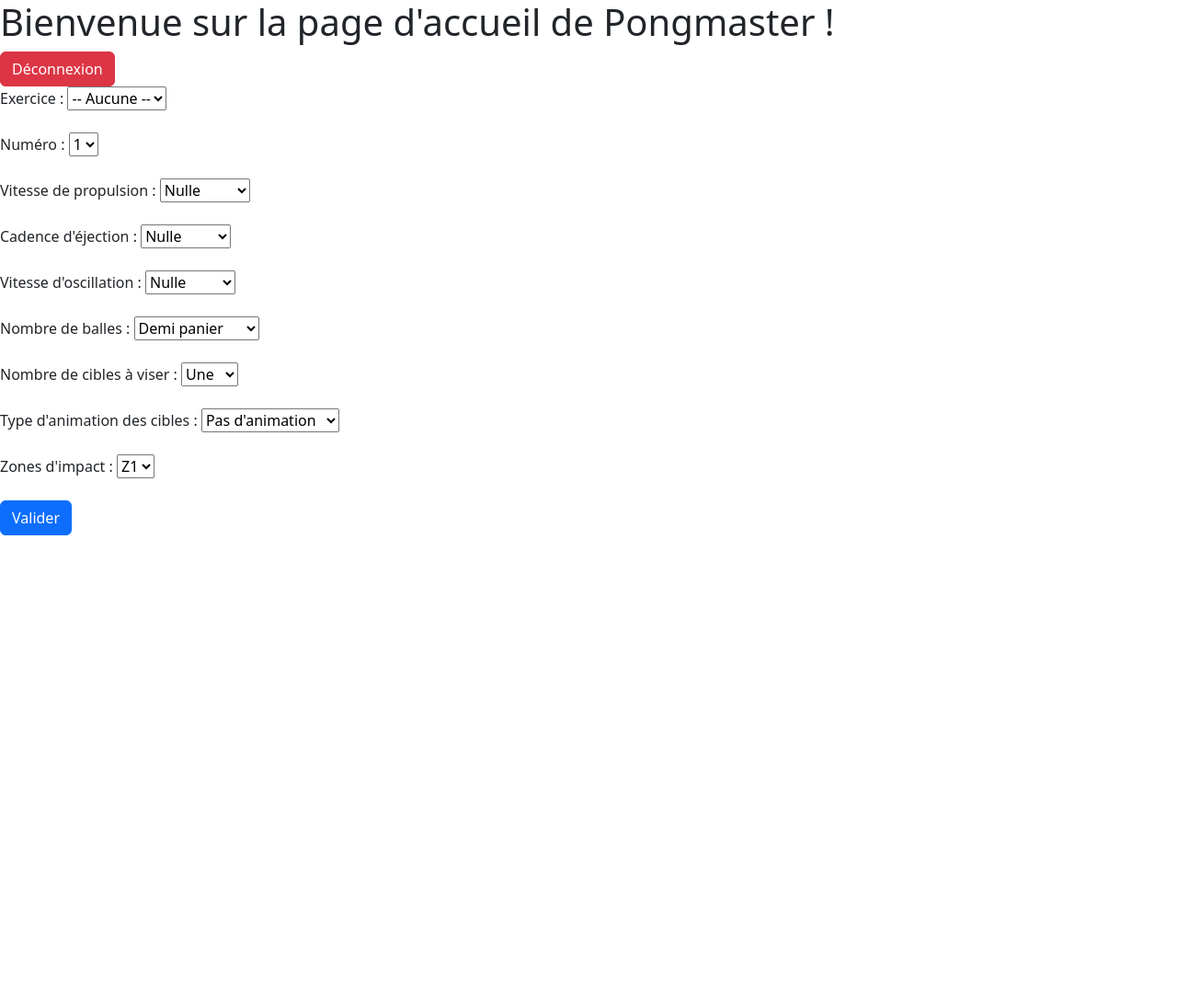
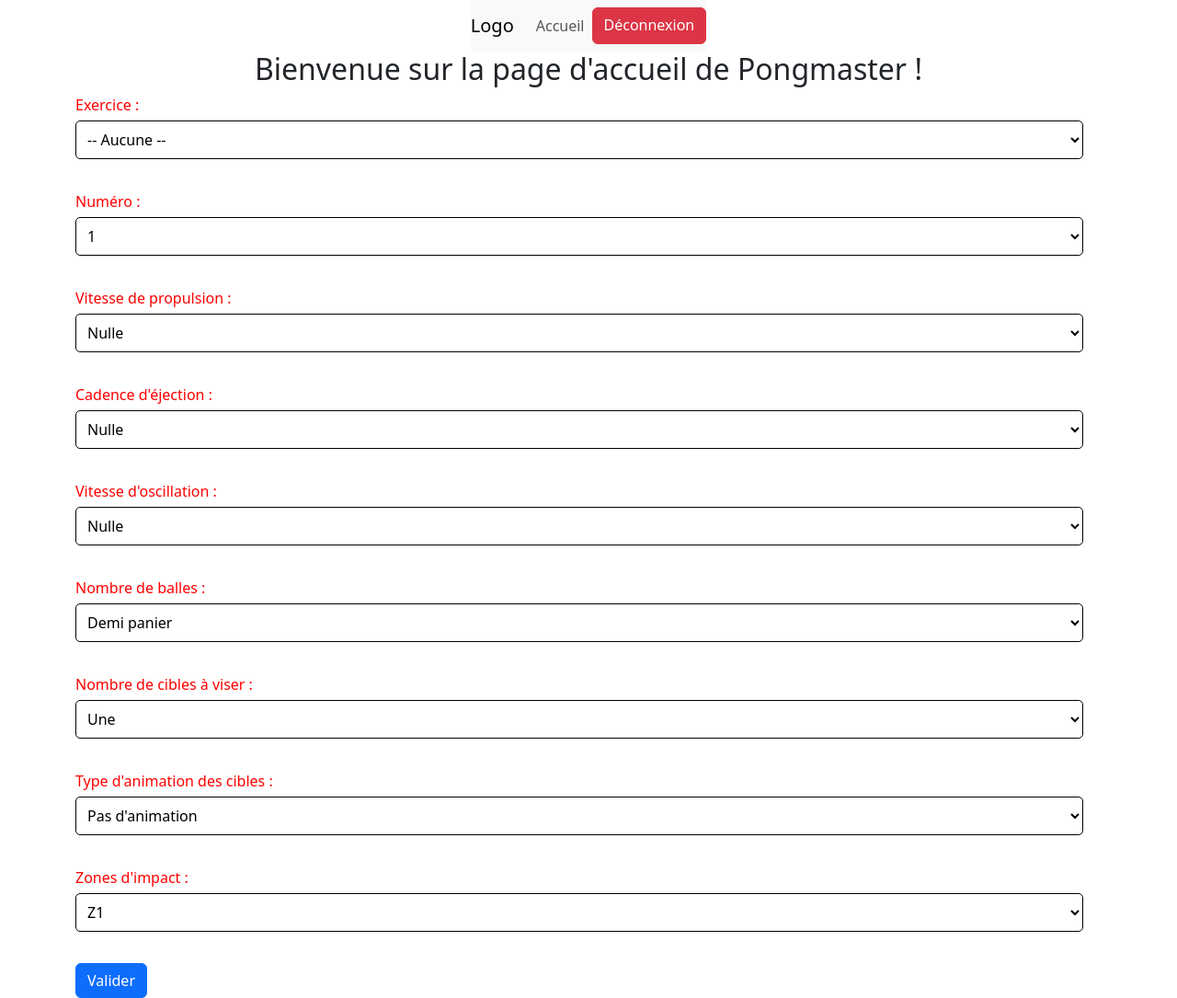
Before and after one commit to RayaneC-01/pongmaster_projet, a PHP site: page /Index.php in a window 1280 px wide. Shown: the whole page at 92% size. Before the commit the page ends 582 px from the top, so only its background shows below. Run offline with PHP 8.4, Linux system fonts and the light colour scheme; the visitor is signed in with stand-in values (Sample User, id 1).

Commit message:
Modification page principal

```diff
--- a/Index.php
+++ b/Index.php
@@ -15,14 +15,31 @@ if (empty($_SESSION['utilisateur_connecte'])) {
     <title>Accueil page Pongmaster</title>
     <link href="https://cdn.jsdelivr.net/npm/bootstrap@5.3.3/dist/css/bootstrap.min.css" rel="stylesheet"
         integrity="sha384-QWTKZyjpPEjISv5WaRU9OFeRpok6YctnYmDr5pNlyT2bRjXh0JMhjY6hW+ALEwIH" crossorigin="anonymous">
-    <link rel="stylesheet" href="/styles/style_pongmaster.css" />
+    <link rel="stylesheet" href="/CSS/style_pongmaster.css" />
 </head>
 
 <body>
 
-    <h1>Bienvenue sur la page d'accueil de Pongmaster ! </h1>
+    <nav class="navbar navbar-expand-lg navbar-light bg-light">
+        <a class="navbar-brand" href="index.php">Logo</a>
+        <button class="navbar-toggler" type="button" data-toggle="collapse" data-target="#navbarSupportedContent"
+            aria-controls="navbarSupportedContent" aria-expanded="false" aria-label="Toggle navigation">
+            <span class="navbar-toggler-icon"></span>
+        </button>
 
-    <div class="form-container">
+        <div class="collapse navbar-collapse" id="navbarSupportedContent">
+            <ul class="navbar-nav mr-auto">
+                <li class="nav-item active">
+                    <a class="nav-link" href="index.php">Accueil</a>
+                </li>
+                <a href="../php/sign_in.php" class="btn btn-danger" role="button">Déconnexion</a>
+            </ul>
+        </div>
+    </nav>
+    <h1 class="h2">Bienvenue sur la page d'accueil de Pongmaster ! </h1>
+
+
+    <div class="container">
         <?php
         // Afficher les erreurs s'il y en a
         if (isset($_SESSION['message_succes'])) {
@@ -30,10 +47,6 @@ if (empty($_SESSION['utilisateur_connecte'])) {
             unset($_SESSION['message_succes']); // Effacer le message après l'avoir affiché
         }
         ?>
-        <div class="button-container">
-            <button type="button" class="btn btn-danger"
-                onclick="window.location.href='../php/sign_in.php'">Déconnexion</button>
-        </div>
 
         <form id="inscriptionForm" action="../php/pongmaster_traitement.php" method="POST" autocomplete="off">
             <!-- Ajoutez ici les autres champs du formulaire -->
@@ -123,7 +136,7 @@ if (empty($_SESSION['utilisateur_connecte'])) {
     <!-- Inclure Bootstrap JS -->
     <script src="https://cdn.jsdelivr.net/npm/bootstrap@5.3.3/dist/js/bootstrap.bundle.min.js"
         integrity="sha384-YvpcrYf0tY3lHB60NNkmXc5s9fDVZLESaAA55NDzOxhy9GkcIdslK1eN7N6jIeHz" crossorigin="anonymous">
-    </script>
+        </script>
     <!-- Inclure votre script JavaScript personnalisé -->
     <script src="../Script/script.js"></script>
 </body>
```
